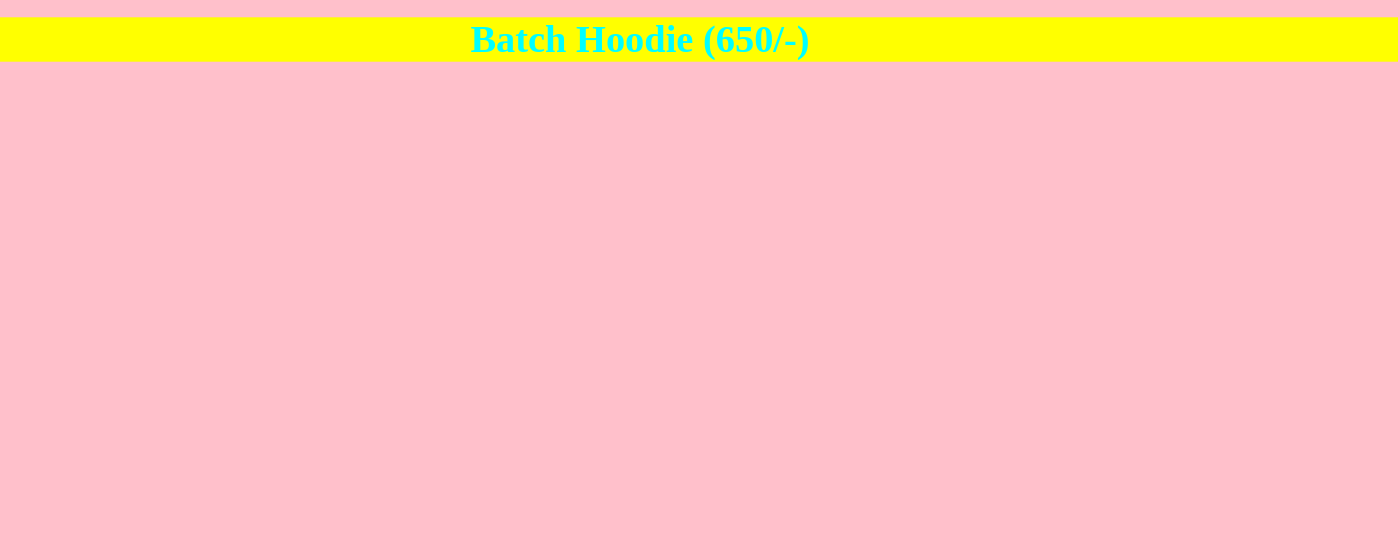
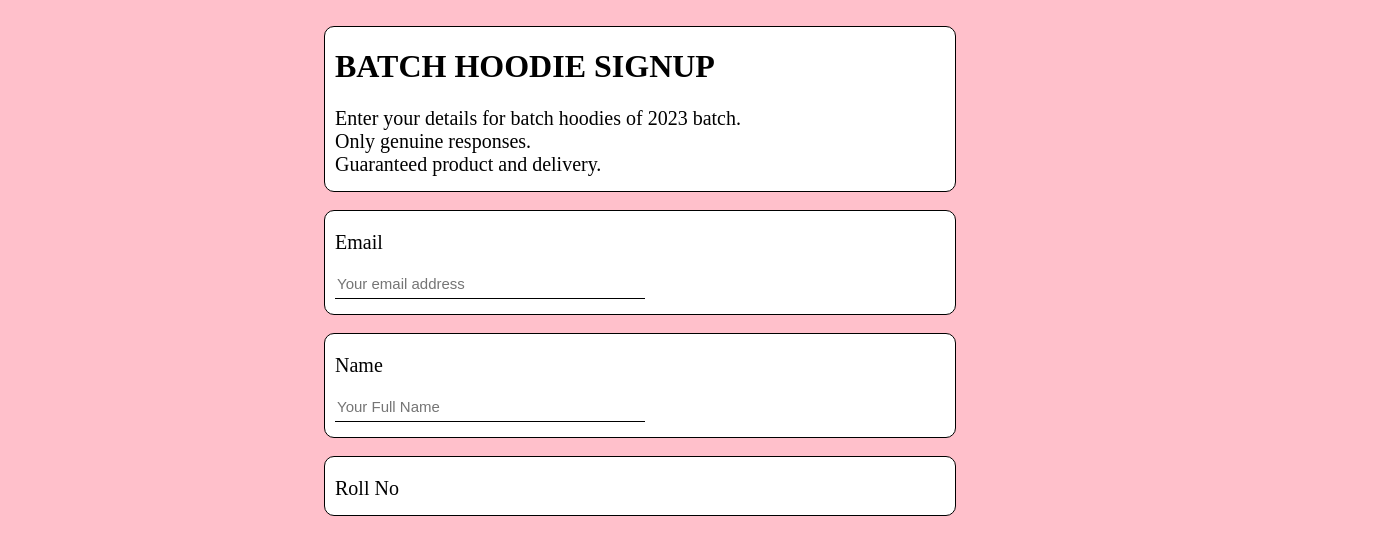
Before and after one commit to aryamanchoudhary123/google-form-clone, a plain HTML site: page index.html in a window 1280 px wide. Shown: the whole page, 1398 px wide, since content can reach past the window. Drawn offline with Linux system fonts and the light colour scheme.

Commit message:
Added index page

```diff
--- a/index.css
+++ b/index.css
@@ -1,8 +1,57 @@
-h1{
-  color:cyan;
-  scale:1.2;
-  text-align: center;
-  background-color: yellow;
-  width:auto;
+body{
+  width:80 %;
+  background-color:pink;
+}
+.flex-boxx{
+  display:flex ;
+  flex-direction:column;
+  column-gap: 10px;
+  justify-content: space-around;
 
 }
+.container{
+  font-family: 'times new roman',serif;
+  background-color: white;
+  justify-content: center;
+  width:50%;
+  box-sizing: border-box;
+  position: relative;
+  left:25%;
+  display: flex;
+  border: 1px black solid;
+  flex-direction: column;
+  padding-left:10px;
+  text-align: left;
+  border-radius: 10px;
+  maring-top:10px;
+
+}
+.container p{
+  margin-bottom:15px;
+  font-size: 20px;
+  font-weight: 200;
+}
+input[type=text]{
+  width: 50%;
+  height:30px;
+  te
+  padding: 5px 0px;
+  margin-bottom:15px;
+  box-sizing: border-box;
+  border: none;
+  font-size: 15px;
+  border-bottom: 1px solid black;
+}
+input:focus::placeholder{
+  color:transparent;
+}
+input[type=text]:focus{
+  outline:none;
+  border:none;
+  border-bottom: 2px solid purple;
+}
+
+.container h1{
+  text-transform:uppercase;
+  margin-bottom: 2px;
+}
--- a/index.html
+++ b/index.html
@@ -3,27 +3,43 @@
 
 <head>
   <meta charset="utf-8">
-  <!--<meta name="viewport" content="width=device-width,initial-scale=1.0">
--->
-  <link rel="stylesheet" href="master.css">
   <link rel="stylesheet" href="index.css">
   <title>G-form</title>
 </head>
 
 <body>
+<main>
+<div class='flex-boxx'>
+  <br>
+  <div class="container">
+    <h1>Batch Hoodie Signup</h1>
+    <p>Enter your details for batch hoodies of 2023 batch.
+      <br>Only genuine responses.
+      <br>Guaranteed product and delivery.
+    </p>
+  </div>
 
-  <header>
-    <h1>Batch Hoodie (650/-)</h1>
-  </header>
+  <br>
+  <div class="forms">
+    <div class="container">
+      <label for="Email"><p>Email</p></label>
+      <input type="text"  id="Email" name="Email" placeholder="Your email address">
+    </div>
 
-  <main>
+    <br>
+    <div class="container">
+      <label for="fName"><p>Name</p></label>
+      <input type="text"  id="fName" name="fName" placeholder="Your Full Name">
+    </div>
 
-  </main>
+    <br>
+    <div class="container">
+      <p>Roll No </p>
+    </div>
+  </div>
 
-  <footer>
-
-
-  </footer>
+</div>
+</main>
 
 </body>
 
--- a/master.css
+++ /dev/null
@@ -1,3 +0,0 @@
-body{
-  background-color: pink;
-}
```
Also changed, not shown: 1 other file.
